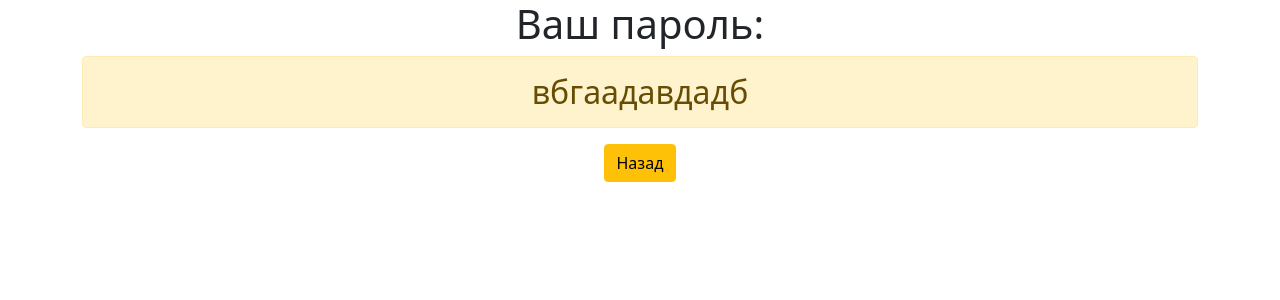
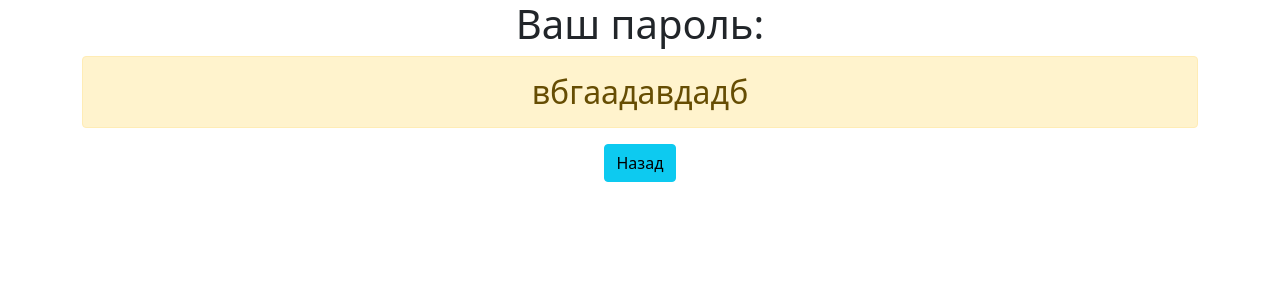
Before and after one commit to aysen2022/django3-password-generator, a Django app: page /password/ in a window 1280 px wide. Shown: the top 300 px of the page. Run offline with Django 4.2, Linux system fonts and the light colour scheme.

Commit message:
Our first commit! 2

```diff
--- a/generator/templates/generator/password.html
+++ b/generator/templates/generator/password.html
@@ -4,6 +4,6 @@
 <h1> Ваш пароль: </h2>
 <h2 class="alert alert-warning">{{ password }}</h2>
 
-<a href="{% url 'home' %}" class="btn btn-warning">Назад</a>
+<a href="{% url 'home' %}" class="btn btn-info">Назад</a>
 
 </div>
```
